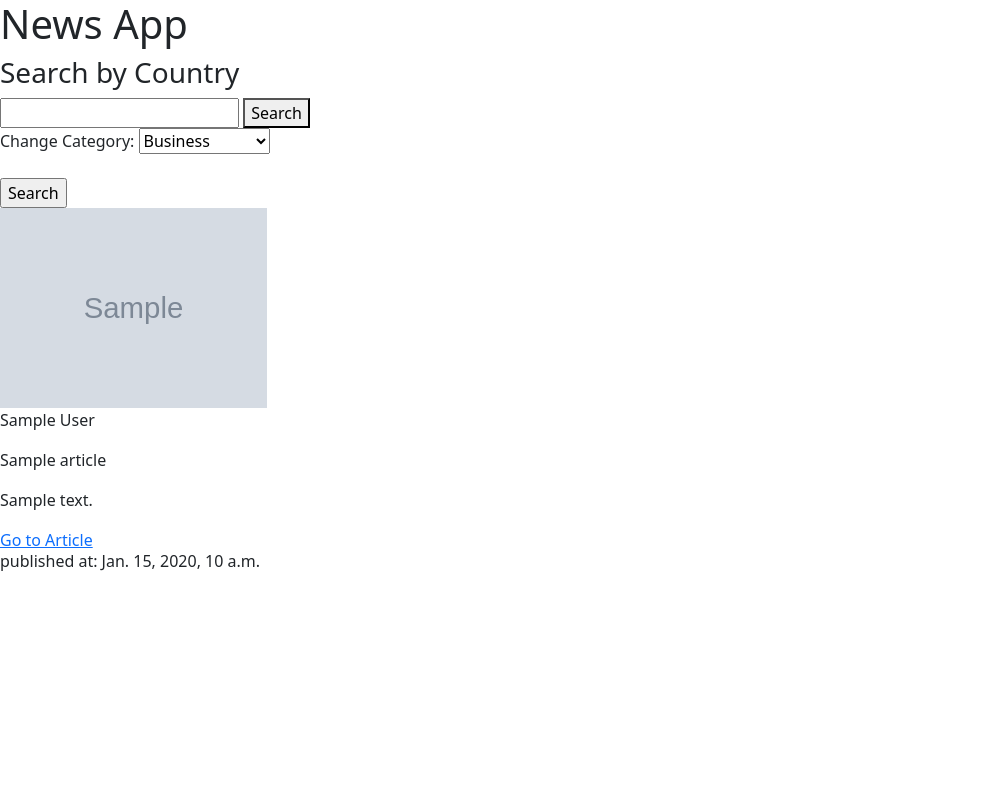
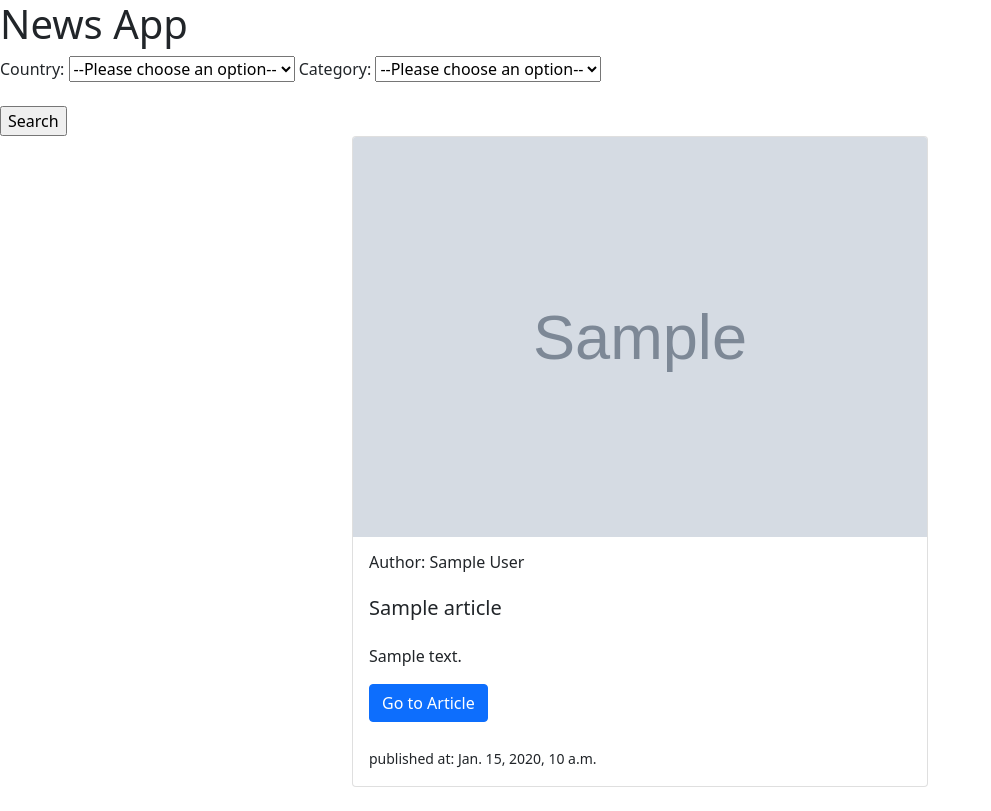
Before and after one commit to Mmarcos01/django_news, a Django app: template templates/home.html in a window 1280 px wide. Shown: the whole page, without its empty margins (0-991 px from the left). Before the commit the page ends 571 px from the top, so only its background shows below. Run offline with Django 4.2, Linux system fonts and the light colour scheme; the template is opened without the code that fills it: most values are stand-ins (such as "Sample title", 1, 10 or a date in 2020); grey boxes marked "Sample" are stand-in pictures.

Commit message:
edit views and form options, styles

```diff
--- a/templates/home.html
+++ b/templates/home.html
@@ -12,16 +12,27 @@
     <h1>News App</h1>
 
     <!-- make dropdown selections -->
-    <h3>Search by Country</h3>
+    <!-- <h3>Change Options: </h3>
     <form action="" method="get">
         <input type="text" name="country">
+        <input type="text" name="category">
         <button type="submit" value="Search">Search</button>
-    </form>
+    </form> -->
 
 
     <form action="" method="get">
-        <label for="category">Change Category:</label>
+        <label for="country">Country:</label>
+            <select name="country" id="country">
+                <option value="">--Please choose an option--</option>
+                <option value="us">United States</option>
+                <option value="jp">Japan</option>
+                <option value="in">India</option>
+
+            </select>
+
+        <label for="category">Category:</label>
             <select name="category" id="category">
+                <option value="">--Please choose an option--</option>
                 <option value="business">Business</option>
                 <option value="entertainment">Entertainment</option>
                 <option value="general">General</option>
@@ -34,6 +45,12 @@
         <input type="submit" value="Search">
     </form>
 
+    <!-- <h3>Search by Country</h3>
+    <form action="" method="get">
+        <input type="text" name="country">
+        <button type="submit" value="Search">Search</button>
+    </form> -->
+
     <!-- <h3>Search by Category</h3>
     <form action="" method="get">
         <input type="text" name="category">
@@ -41,13 +58,25 @@
     </form> -->
 
     {% for article in articles %}
-    <img src="{{ article.urlToImage}}" alt="article image" height="200px" width="=200px">
-    <p>{{ article.author }}</p>
-    <p>{{ article.title }}</p>
-    <p>{{ article.desctiption }}</p>
-    <a href="{{ article.url }}" target="_blank">Go to Article</a>
-    <h6>published at: {{article.publishedAt }}</h6>
+    <div class="card mb-4" style="max-width: 36rem; margin: 0 auto">
+    <img class="card-img-top" src="{{ article.urlToImage}}" alt="article image"  height="400px" width="=200px" >
+        <div class="card-body">
+            <h6 class="mb-4">Author: {{ article.author }}</h6>
+            <h5 class="card-title mb-4">{{ article.title }}</h5>
+            <p class="card-text">{{ article.description }}</p>
+            <a href="{{ article.url }}" target="_blank" class="btn btn-primary mb-4">Go to Article</a>
+            <br>
+            <small>published at: {{article.publishedAt }}</small>
+        </div>
+    </div>
+<!-- <img src="{{ article.urlToImage}}" alt="article image" height="400px" width="=200px">
+<p>{{ article.author }}</p>
+<p>{{ article.title }}</p>
+<p>{{ article.desctiption }}</p>
+<a href="{{ article.url }}" target="_blank">Go to Article</a>
+<h6>published at: {{article.publishedAt }}</h6> -->
+    {% endfor %}
 
-    {% endfor %}
+
 </body>
 </html>
```
Also changed, not shown: news_api/views.py (+10 -10 lines).
